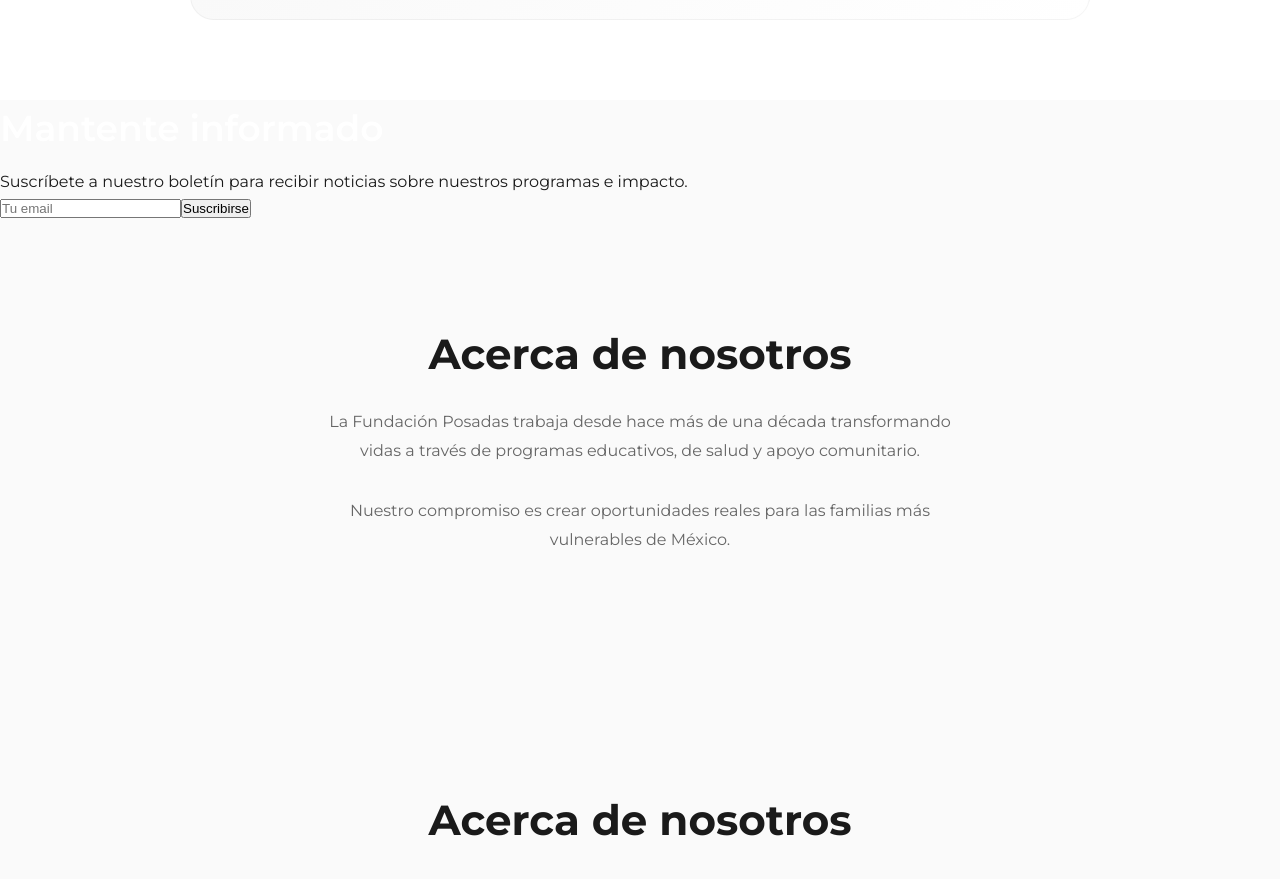
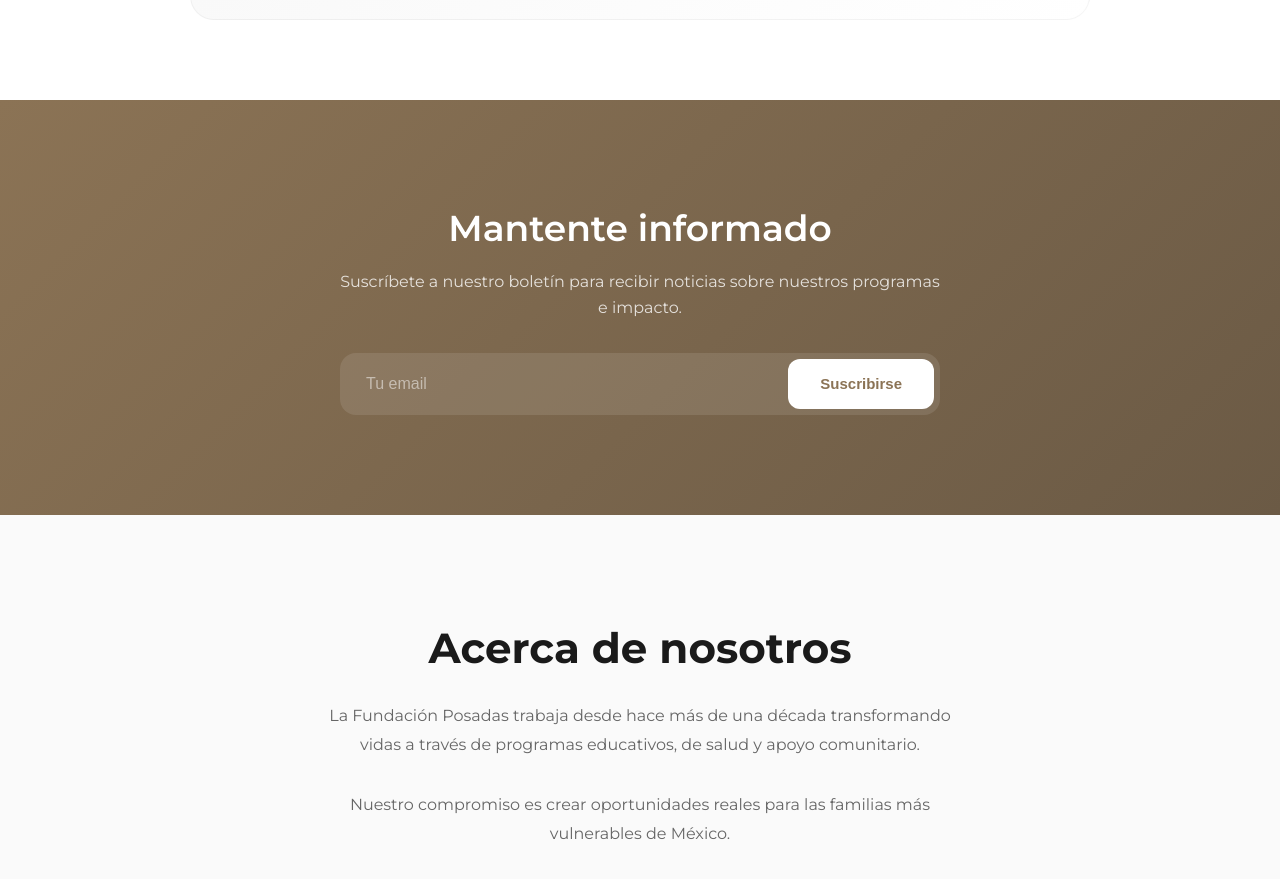
Before and after one commit to osvaldofym-demos/fundacion-posadas-web, a Next.js app: page / in a window 1280 px wide. Shown: the part 3994-4873 px from the top of the page. Built offline with nearby package versions, Linux system fonts and the light colour scheme; no server answers.

Commit message:
Update Newsletter.tsx

```diff
--- a/components/Newsletter.tsx
+++ b/components/Newsletter.tsx
@@ -10,22 +10,22 @@
   const newsletterBoton = textosSitio?.newsletterBoton || 'Suscribirse';
 
   return (
-    <section className="newsletter-section">
-      <div className="newsletter-content">
-        <div className="newsletter-text">
+    <section className="newsletter">
+      <div className="newsletter-inner">
         <h2 className="newsletter-title">{newsletterTitulo}</h2>
-          <p className="newsletter-subtitle">{newsletterSubtitulo}</p>
-        </div>
-        <form className="newsletter-form">
+        <p className="newsletter-sub">{newsletterSubtitulo}</p>
+        <form className="subscribe-form">
+          <div className="email-input-wrap">
             <input
               type="email"
               placeholder={newsletterPlaceholder}
-            className="newsletter-input"
+              className="email-input"
               required
             />
-          <button type="submit" className="newsletter-btn">
+            <button type="submit" className="subscribe-btn">
               {newsletterBoton}
             </button>
+          </div>
         </form>
       </div>
     </section>
```
Lines whose indentation alone changed are shown as unchanged.
